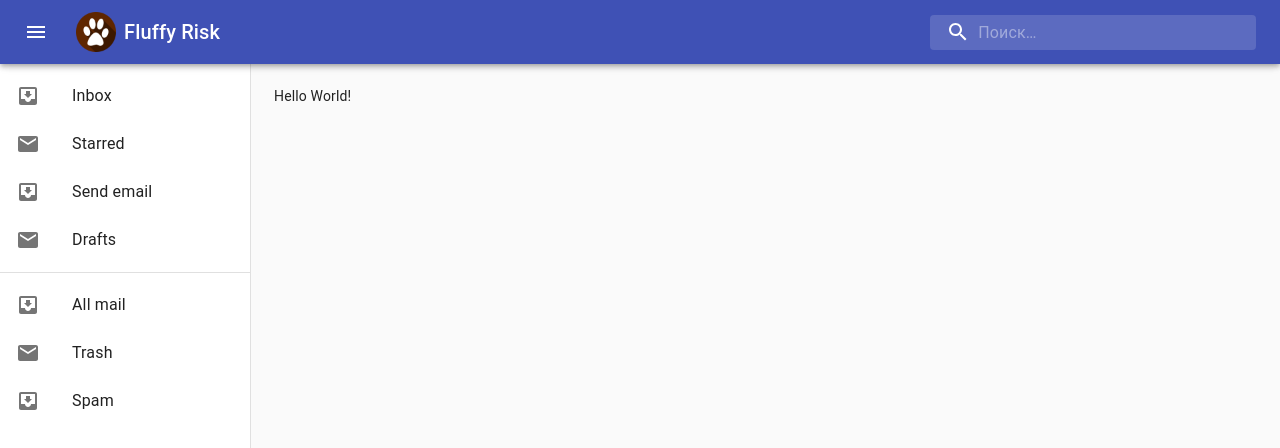
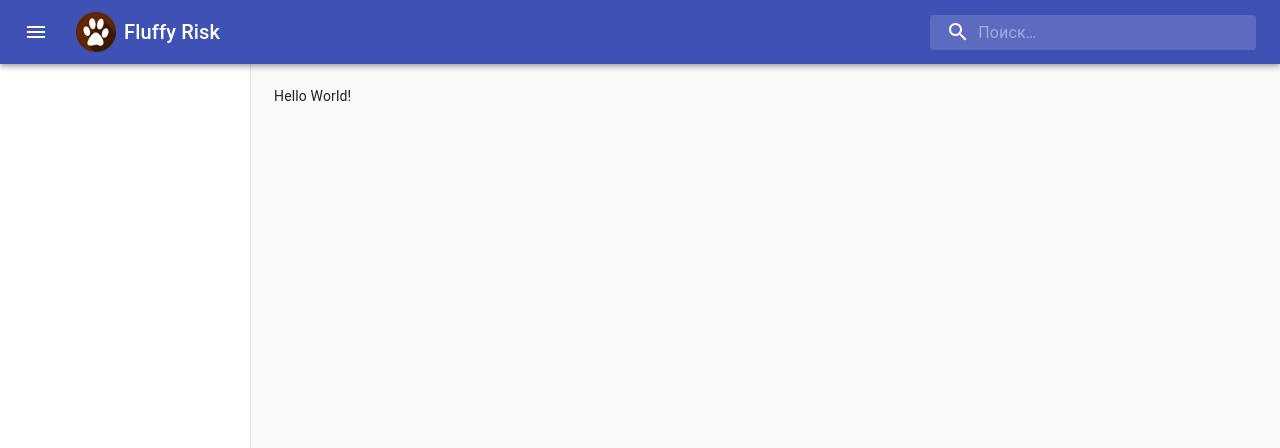
Before and after one commit to Arsainos/fluffy-risk, a React (Create React App) app in the folder client/: page / in a window 1280 px wide. Shown: the top 448 px of the page. Built offline with nearby package versions, Linux system fonts and the light colour scheme.

Commit message:
<client> refactir drawer component

```diff
--- a/client/src/components/UI/Drawer/drawer.jsx
+++ b/client/src/components/UI/Drawer/drawer.jsx
@@ -4,15 +4,7 @@ import React, { useState } from 'react';
 import clsx from 'clsx';
 import { makeStyles } from '@material-ui/core/styles';
 import SwipeableDrawer from '@material-ui/core/SwipeableDrawer';
-import List from '@material-ui/core/List';
-import Divider from '@material-ui/core/Divider';
-import ListItem from '@material-ui/core/ListItem';
-import ListItemIcon from '@material-ui/core/ListItemIcon';
-import ListItemText from '@material-ui/core/ListItemText';
-import InboxIcon from '@material-ui/icons/MoveToInbox';
-import MailIcon from '@material-ui/icons/Mail';
-
-// import components
+import ClickAwayListener from '@material-ui/core/ClickAwayListener';
 
 // component styles
 const useStyles = makeStyles({
@@ -24,36 +16,20 @@ const useStyles = makeStyles({
     },
 });
 
-export default function Drawer({open, drawerType, onDrawerToogle, drawerClassName, drawerClasses, variantType}) {
+export default function Drawer({open, drawerType, onDrawerToogle, drawerClassName, drawerClasses, variantType, drawerContent}) {
     const classes = useStyles();
 
-    const list = (anchor) => (
+    const list = (anchor, content) => (
+        <ClickAwayListener onClickAway={onDrawerToogle(anchor, false)}>
             <div
             className={clsx(classes.list, {
                 [classes.fullList]: anchor === 'top' || anchor === 'bottom',
             })}
             role="presentation"
-          onClick={onDrawerToogle(anchor, false)}
-          onKeyDown={onDrawerToogle(anchor, false)}
             >
-        <List>
-            {['Inbox', 'Starred', 'Send email', 'Drafts'].map((text, index) => (
-            <ListItem button key={text}>
-                <ListItemIcon>{index % 2 === 0 ? <InboxIcon /> : <MailIcon />}</ListItemIcon>
-                <ListItemText primary={text} />
-            </ListItem>
-            ))}
-        </List>
-        <Divider />
-        <List>
-            {['All mail', 'Trash', 'Spam'].map((text, index) => (
-            <ListItem button key={text}>
-                <ListItemIcon>{index % 2 === 0 ? <InboxIcon /> : <MailIcon />}</ListItemIcon>
-                <ListItemText primary={text} />
-            </ListItem>
-            ))}
-        </List>
+                {content}
             </div>
+        </ClickAwayListener>
     );
 
     return (
@@ -66,7 +42,7 @@ export default function Drawer({open, drawerType, onDrawerToogle, drawerClassNam
             onClose={onDrawerToogle(drawerType, false)}
             onOpen={onDrawerToogle(drawerType, true)}
         >
-                {list(drawerType)}
+            {list(drawerType, drawerContent)}
         </SwipeableDrawer>
     );
 }
```
Lines whose indentation alone changed are shown as unchanged.
